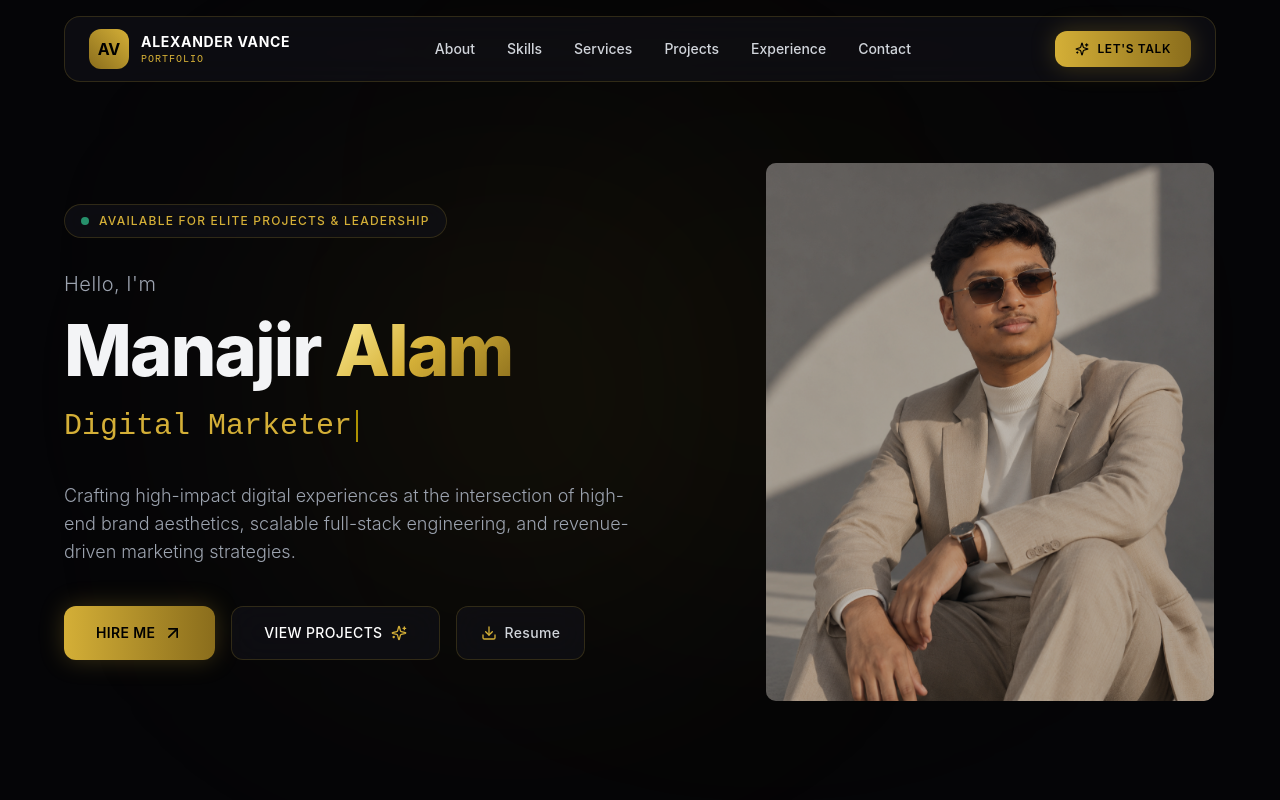
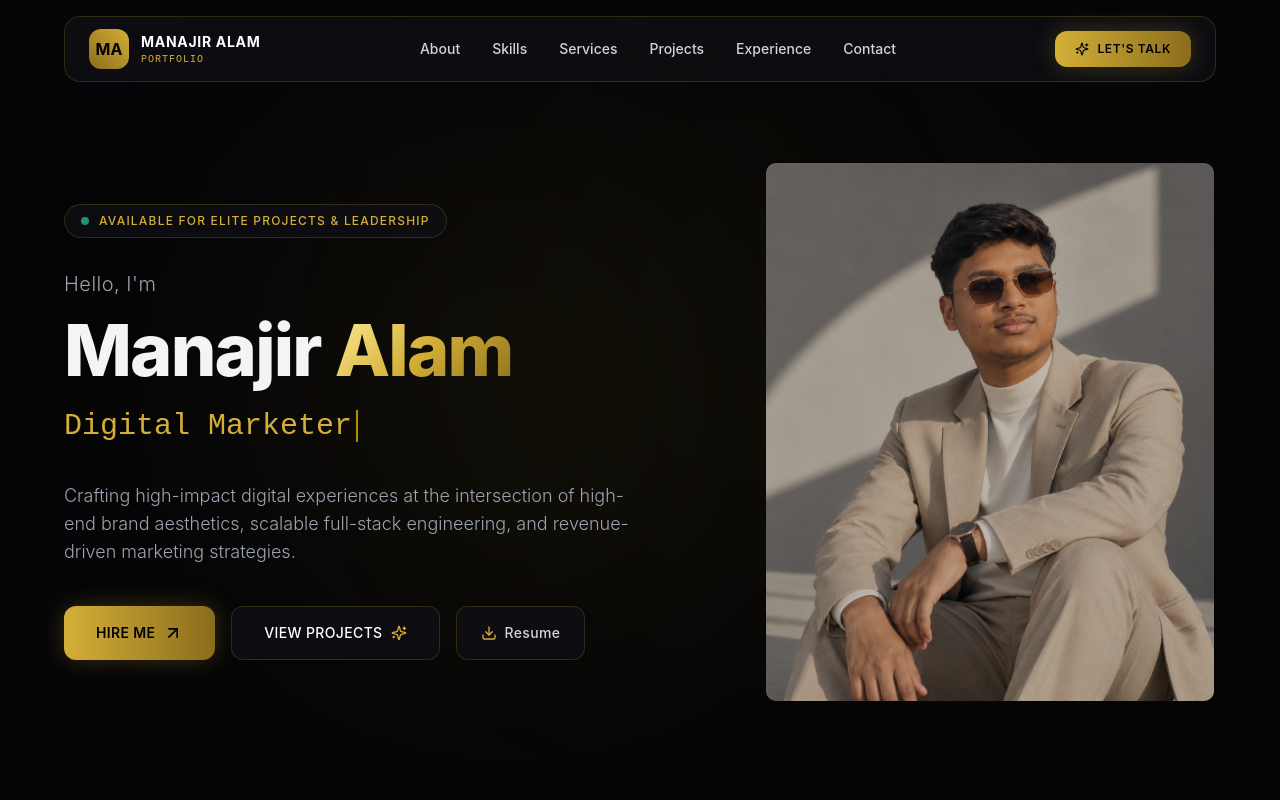
Before and after one commit to manajiralam/Future-Portfolio, a React (Vite) app: page / in a window 1280 px wide. Shown: the top 800 px of the page. Built offline with nearby package versions, Linux system fonts and the light colour scheme.

Commit message:
nav bar edit

```diff
--- a/src/components/UI/Navbar.tsx
+++ b/src/components/UI/Navbar.tsx
@@ -26,10 +26,10 @@ export default function Navbar() {
         {/* Brand Logo */}
         <a href="#" className="flex items-center gap-3 group">
           <div className="w-10 h-10 rounded-xl bg-gradient-to-tr from-[#8A6D1C] to-[#D4AF37] flex items-center justify-center font-bold text-black group-hover:scale-105 transition-transform">
-            AV
+            MA
           </div>
           <div className="flex flex-col">
-            <span className="text-sm font-bold tracking-wider text-white">ALEXANDER VANCE</span>
+            <span className="text-sm font-bold tracking-wider text-white">MANAJIR ALAM</span>
             <span className="text-[10px] font-mono text-[#D4AF37] uppercase tracking-widest">Portfolio</span>
           </div>
         </a>
```
